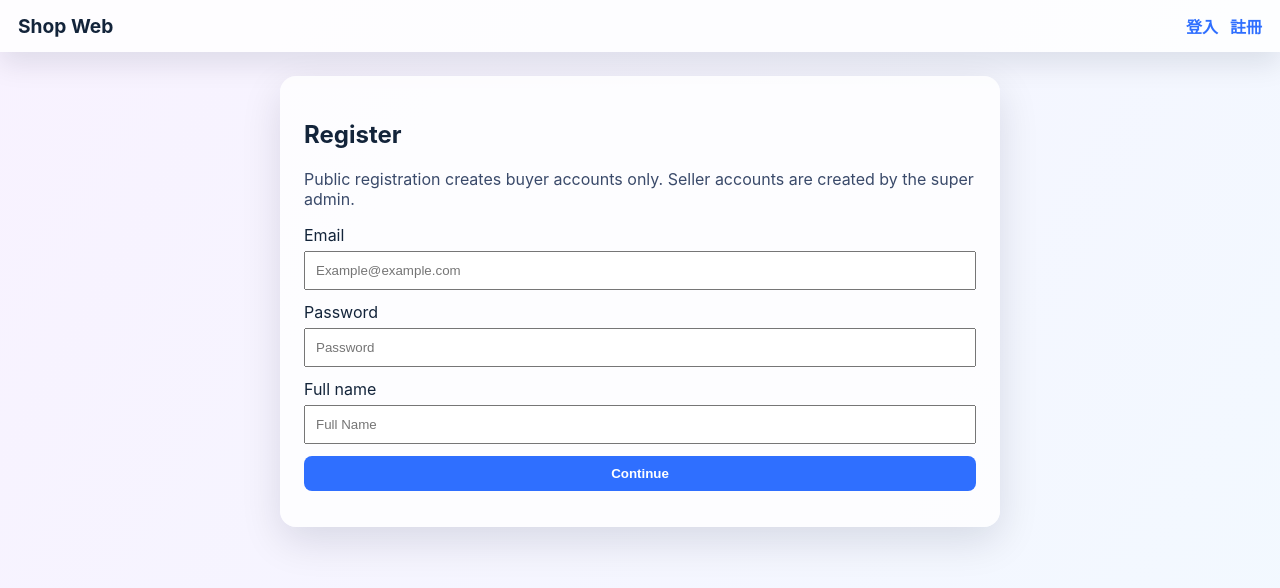
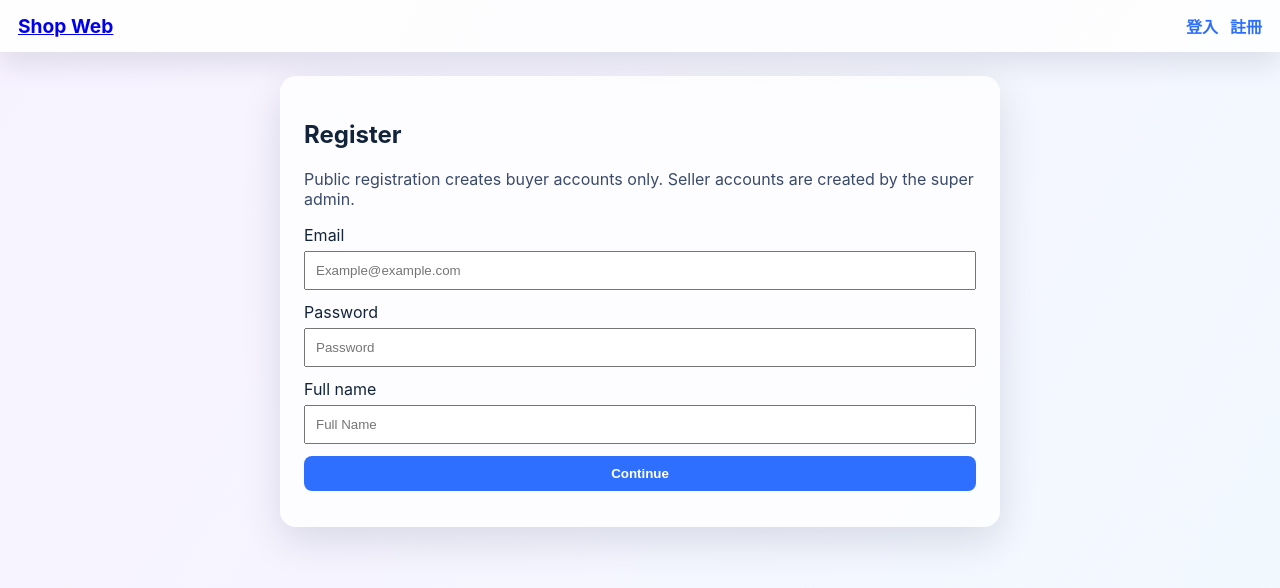
Before and after one commit to TurtleGods/ShopWeb, a React (Vite) app in the folder frontend/: page /register in a window 1280 px wide. Shown: the top 588 px of the page. Built offline with nearby package versions, Linux system fonts and the light colour scheme; no server answers.

Commit message:
feat Cloundinary建立image normalize Shop web 現在會回到Main page

```diff
--- a/frontend/src/components/TopBar.tsx
+++ b/frontend/src/components/TopBar.tsx
@@ -7,7 +7,9 @@ export function TopBar() {
 
   return (
     <header className="topbar">
-      <div className="brand">Shop Web</div>
+      <Link to="/" className="brand">
+        Shop Web
+      </Link>
 
       {user ? (
         <div className="topbar-actions">
```
Also changed, not shown: 1 other file (tests, documents, lock files or other folders).
